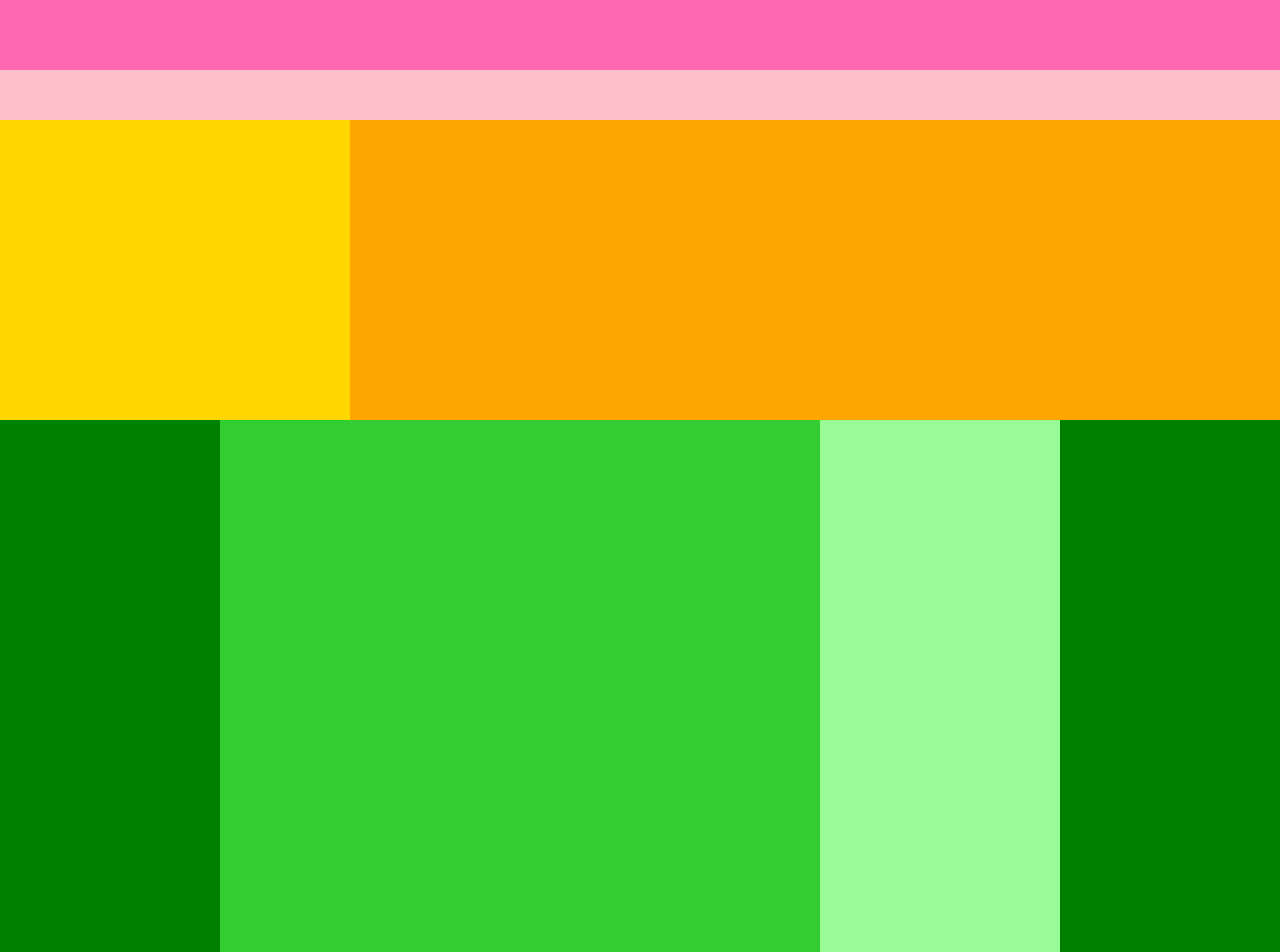
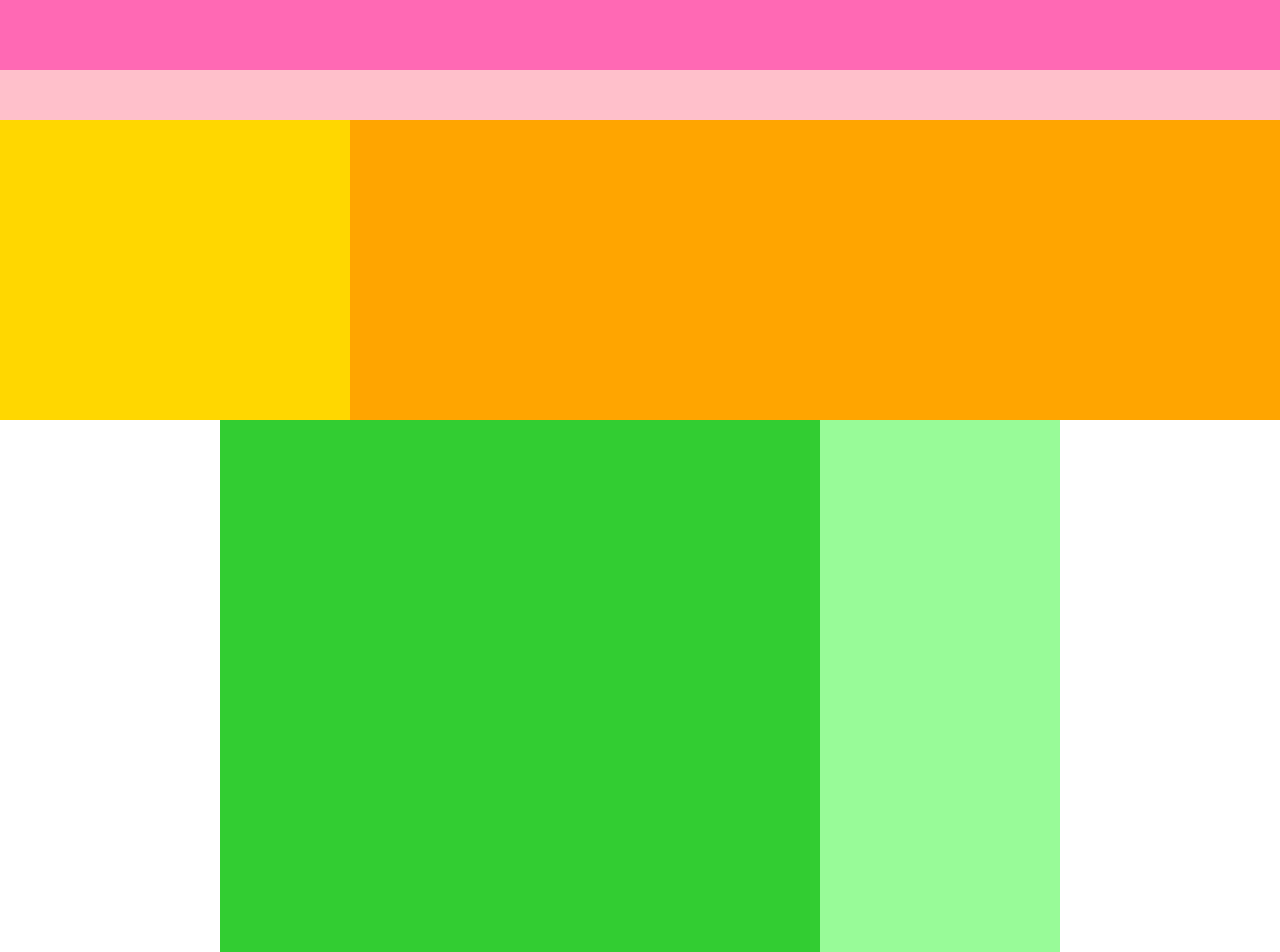
Before and after one commit to AaronMorimoto/chap9-exe, a plain HTML site: page index.html in a window 1280 px wide. Shown: the top 952 px of the page. Drawn offline with Linux system fonts and the light colour scheme.

Commit message:
index final

```diff
--- a/style.css
+++ b/style.css
@@ -29,20 +29,19 @@
     background-color: gold;
 }
 .main {
-    width: 100%;
-    height: 1400px;
-    background-color: green;
+    width: 840px;
     display: flex;
   justify-content: center;
+  margin: 0 auto;
 }
 .blog {
     width: 600px;
-    height: 600px;
+    height: 1400px;
     background-color: limegreen;
 }
 .sidebar {
     width: 240px;
-    height: 600px;
+    height: 1400px;
     background-color: palegreen;
 }
 .footer {
```
